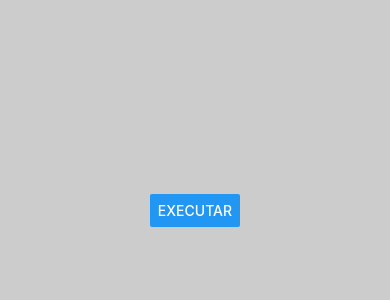
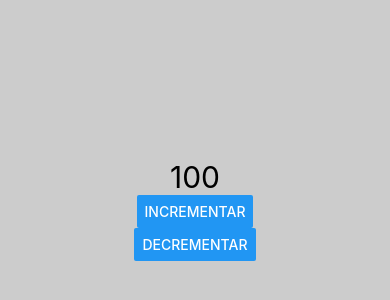
Before and after one commit to regeshengen/react, a React Native app in the folder fundamentos/: screen / in a window 390 px wide. Shown: the part 212-512 px from the top of the page. Built offline with nearby package versions, Linux system fonts and the light colour scheme.

Commit message:
incremento e decremento

```diff
--- a/fundamentos/src/App.js
+++ b/fundamentos/src/App.js
@@ -5,6 +5,8 @@
 import MinMax from './components/MinMax'
 import Aleatorio from './components/Aleatorio'
 import Botao from './components/Botao'
+import Contador from './components/Contador'
+
 import Style from './components/style'
 
 export default function() {
@@ -15,8 +17,9 @@
             <Comp1></Comp1>
             <Comp2></Comp2>
             <MinMax min={3} max={20}></MinMax>
-            <Aleatorio min={50} max={1000}></Aleatorio> */}
-            <Botao></Botao>
+            <Aleatorio min={50} max={1000}></Aleatorio>
+            <Botao></Botao>*/}
+            <Contador inicial={100} valor={10}></Contador>
         </View>
     )
 }
--- /dev/null
+++ b/fundamentos/src/components/Contador.js
@@ -0,0 +1,18 @@
+import React, { useState} from 'react'
+import { Text, Button } from 'react-native'
+import Style from './style'
+
+export default props => {
+
+    const [numero, setNumero] = useState(props.inicial)
+    const inc = () => setNumero(numero + props.valor)
+    const dec = () => setNumero(numero - props.valor)
+
+    return (
+        <>
+            <Text style={Style.h1}>{numero}</Text>
+            <Button title="Incrementar" onPress={inc}></Button>
+            <Button title="Decrementar" onPress={dec}></Button>
+        </>
+    )
+}
```
